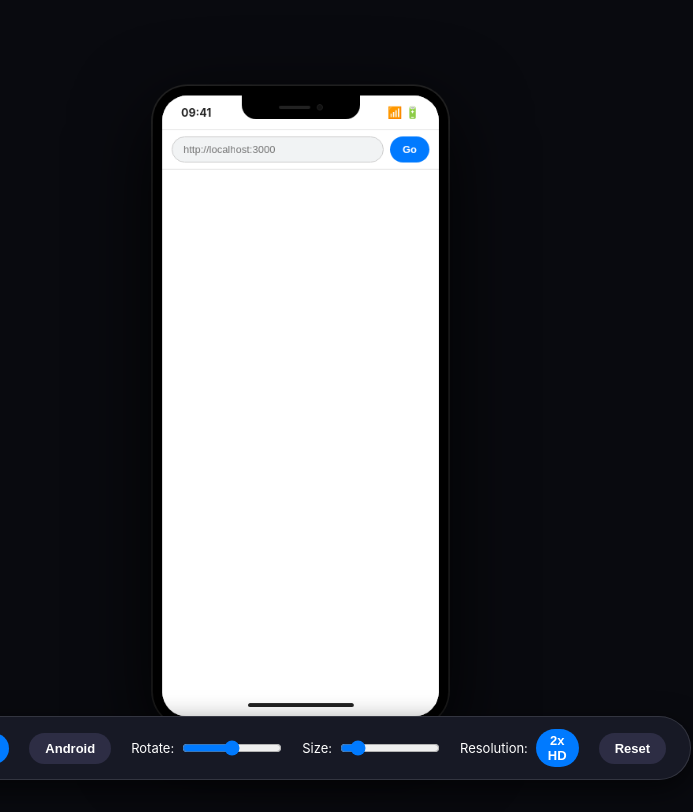
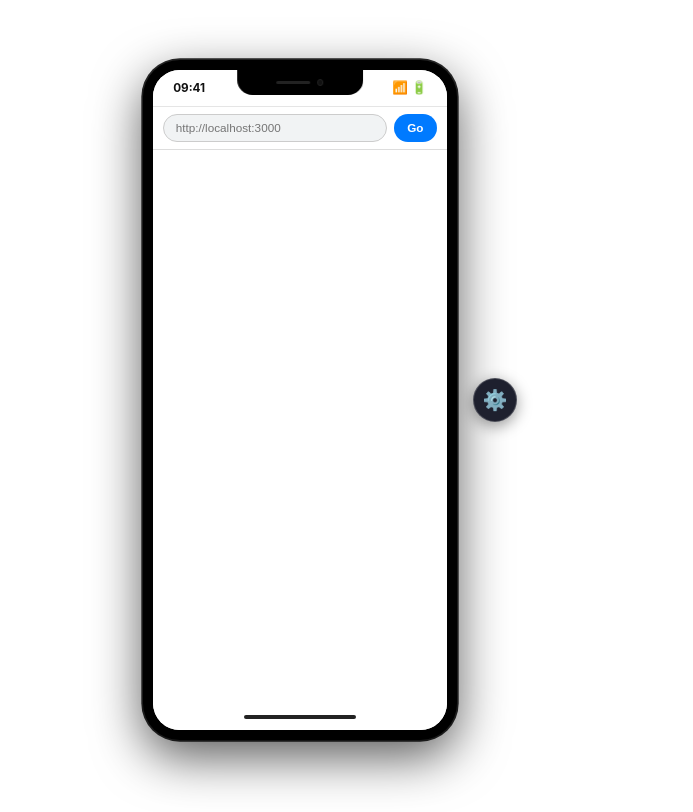
Before and after one commit to Laxus-Dreyarr/phoneEmulator, an Electron app: page phone-emulator.html in a window 600 px wide. Shown: the whole page, 693 px wide, since content can reach past the window. Drawn offline with Linux system fonts and the light colour scheme.

Commit message:
Revised 3

```diff
--- a/phone-emulator.html
+++ b/phone-emulator.html
@@ -3,57 +3,70 @@
 <head>
   <meta charset="UTF-8" />
   <meta name="viewport" content="width=device-width, initial-scale=1.0" />
-  <title>Ultra HD Mobile Emulator</title>
+  <title>Ultra HD Floating Mobile Emulator</title>
   <style>
+    :root {
+      /* Dynamic HD variables */
+      --scale: 1;
+      --rot: 0deg;
+    }
+
     * {
       margin: 0;
       padding: 0;
       box-sizing: border-box;
       -webkit-font-smoothing: antialiased;
       -moz-osx-font-smoothing: grayscale;
-      text-rendering: optimizeLegibility;
     }
+
+    /* Completely clean/transparent background like Android Studio */
     body {
-      background: #090a0f;
+      background: transparent;
       min-height: 100vh;
       display: flex;
-      flex-direction: column;
       align-items: center;
       justify-content: center;
       overflow: hidden;
-      font-family: -apple-system, BlinkMacSystemFont, "SF Pro Text", "Segoe UI", Roboto, sans-serif;
+      font-family: -apple-system, BlinkMacSystemFont, "Segoe UI", Roboto, sans-serif;
     }
 
-    /* Outer Wrapper for scaling without bitmap stretching */
-    #phone-scaler {
-      transform-origin: center center;
-      will-change: transform;
+    /* ----- MAIN WRAPPER (Tightly wraps phone like a transparent PNG) ----- */
+    #emulator-wrapper {
+      position: relative;
+      display: inline-flex;
+      align-items: center;
+      justify-content: center;
     }
 
-    #phone-container {
-      perspective: 2000px;
-      transform-origin: center center;
-      display: inline-block;
-      will-change: transform;
+    /* 3D Scene */
+    #phone-scene {
+      perspective: calc(2000px * var(--scale));
+      display: inline-flex;
+      align-items: center;
+      justify-content: center;
     }
 
-    /* ----- PHONE FRAME ----- */
+    /* ----- PHONE FRAME (Natively scaled in HD) ----- */
     #phone {
-      width: 375px;
-      height: 812px;
+      width: calc(375px * var(--scale));
+      height: calc(812px * var(--scale));
       background: #000;
-      border-radius: 44px;
-      padding: 12px;
-      box-shadow: 0 30px 100px rgba(0, 0, 0, 0.9), 0 0 0 2px #2a2a2a;
+      border-radius: calc(44px * var(--scale));
+      padding: calc(12px * var(--scale));
+      box-shadow: 0 calc(20px * var(--scale)) calc(60px * var(--scale)) rgba(0, 0, 0, 0.65),
+                  0 0 0 calc(2px * var(--scale)) #2a2a2a;
       position: relative;
       flex-shrink: 0;
+      transform: rotateY(var(--rot));
+      transform-style: preserve-3d;
+      transition: background 0.3s;
     }
 
     /* Screen area */
     #screen {
       width: 100%;
       height: 100%;
-      border-radius: 32px;
+      border-radius: calc(32px * var(--scale));
       overflow: hidden;
       background: #fff;
       display: flex;
@@ -63,21 +76,21 @@
 
     /* Status bar */
     #status-bar {
-      height: 44px;
+      height: calc(44px * var(--scale));
       background: rgba(255, 255, 255, 0.98);
       display: flex;
       align-items: center;
       justify-content: space-between;
-      padding: 0 24px;
-      font-size: 14px;
+      padding: 0 calc(24px * var(--scale));
+      font-size: calc(14px * var(--scale));
       font-weight: 600;
-      color: #222;
-      border-bottom: 1px solid #e5e5e5;
+      color: #111;
+      border-bottom: calc(1px * var(--scale)) solid #e5e5e5;
       user-select: none;
       z-index: 20;
     }
     #status-bar .time { font-weight: 700; }
-    #status-bar .icons { display: flex; gap: 6px; font-size: 15px; }
+    #status-bar .icons { display: flex; gap: calc(6px * var(--scale)); font-size: calc(15px * var(--scale)); }
 
     /* Browser area */
     #browser {
@@ -86,63 +99,59 @@
       flex-direction: column;
       background: #f8f9fa;
       position: relative;
-      overflow: hidden;
     }
 
-    /* Address bar */
+    /* HD Address bar */
     #address-bar {
       display: flex;
-      padding: 8px 12px;
-      gap: 8px;
+      padding: calc(8px * var(--scale)) calc(12px * var(--scale));
+      gap: calc(8px * var(--scale));
       background: #fff;
-      border-bottom: 1px solid #ddd;
+      border-bottom: calc(1px * var(--scale)) solid #ddd;
       z-index: 20;
     }
     #address-bar input {
       flex: 1;
-      padding: 8px 14px;
-      border: 1px solid #ccc;
-      border-radius: 20px;
-      font-size: 13px;
+      padding: calc(8px * var(--scale)) calc(14px * var(--scale));
+      border: calc(1px * var(--scale)) solid #ccc;
+      border-radius: calc(20px * var(--scale));
+      font-size: calc(14px * var(--scale));
       outline: none;
       background: #f1f3f4;
     }
     #address-bar button {
-      padding: 0 16px;
+      padding: 0 calc(16px * var(--scale));
       background: #007aff;
       color: #fff;
       border: none;
-      border-radius: 20px;
-      font-size: 13px;
+      border-radius: calc(20px * var(--scale));
+      font-size: calc(14px * var(--scale));
       font-weight: 600;
       cursor: pointer;
     }
 
-    /*
-      ULTRA HD IFRAME WRAPPER
-      Renders the webview at double density (2x DPI) and shrinks it
-      with transform to force razor-sharp vector/font anti-aliasing.
-    */
+    /* HD Webview Engine */
     #webview-container {
       flex: 1;
       width: 100%;
-      height: 100%;
       position: relative;
       overflow: hidden;
     }
-
     #webview {
-      width: 200%;
-      height: 200%;
+      position: absolute;
+      top: 0;
+      left: 0;
+      width: 375px;
+      height: calc(100% / var(--scale));
+      transform-origin: top left;
+      transform: scale(var(--scale));
       border: none;
       background: #fff;
-      transform-origin: top left;
-      transform: scale(0.5);
     }
 
     /* Home indicator */
     #home-indicator {
-      height: 30px;
+      height: calc(30px * var(--scale));
       display: flex;
       align-items: center;
       justify-content: center;
@@ -150,80 +159,157 @@
       z-index: 20;
     }
     #home-indicator .bar {
-      width: 134px;
-      height: 5px;
+      width: calc(134px * var(--scale));
+      height: calc(5px * var(--scale));
       background: #222;
-      border-radius: 3px;
+      border-radius: calc(3px * var(--scale));
     }
 
     /* Notch */
     #notch {
       position: absolute;
-      top: 12px;
+      top: calc(12px * var(--scale));
       left: 50%;
       transform: translateX(-50%);
-      width: 150px;
-      height: 30px;
+      width: calc(150px * var(--scale));
+      height: calc(30px * var(--scale));
       background: #000;
-      border-radius: 0 0 18px 18px;
+      border-radius: 0 0 calc(18px * var(--scale)) calc(18px * var(--scale));
       z-index: 30;
       display: flex;
       align-items: center;
       justify-content: center;
-      gap: 8px;
+      gap: calc(8px * var(--scale));
     }
-    #notch .speaker { width: 40px; height: 4px; background: #222; border-radius: 2px; }
-    #notch .camera { width: 8px; height: 8px; background: #111; border-radius: 50%; border: 1px solid #222; }
+    #notch .speaker {
+      width: calc(40px * var(--scale));
+      height: calc(4px * var(--scale));
+      background: #222;
+      border-radius: calc(2px * var(--scale));
+    }
+    #notch .camera {
+      width: calc(8px * var(--scale));
+      height: calc(8px * var(--scale));
+      background: #111;
+      border-radius: 50%;
+      border: calc(1px * var(--scale)) solid #222;
+    }
 
-    /* Control Panel */
-    #controls {
-      position: fixed;
-      bottom: 20px;
-      background: rgba(25, 27, 40, 0.95);
-      backdrop-filter: blur(12px);
-      -webkit-backdrop-filter: blur(12px);
-      padding: 12px 24px;
-      border-radius: 40px;
-      display: flex;
-      gap: 20px;
-      align-items: center;
-      border: 1px solid rgba(255,255,255,0.12);
-      z-index: 1000;
-      box-shadow: 0 10px 30px rgba(0,0,0,0.6);
-    }
-    #controls label {
-      color: #fff;
-      font-size: 13px;
+    /* Android Mode Override */
+    #phone.android { border-radius: calc(32px * var(--scale)); background: #1a1a1a; }
+    #phone.android #notch { display: none; }
+    #phone.android #status-bar { background: rgba(240, 240, 240, 0.9); }
+    #phone.android #address-bar button { background: #34a853; }
+    #phone.android #home-indicator .bar { width: calc(48px * var(--scale)); background: #666; }
+
+    /* ----- FLOATING RIGHT SIDE CONTROLS MENU ----- */
+    #controls-container {
+      position: absolute;
+      right: calc(-60px); /* Positioned directly on the right edge of the phone */
+      top: 50%;
+      transform: translateY(-50%);
       display: flex;
       align-items: center;
-      gap: 8px;
+      z-index: 1000;
     }
-    #controls input[type="range"] {
-      width: 100px;
-      accent-color: #007aff;
+
+    /* Single Control Trigger Button */
+    #controls-toggle {
+      width: 44px;
+      height: 44px;
+      border-radius: 50%;
+      background: #1e202e;
+      color: #fff;
+      border: 1px solid rgba(255, 255, 255, 0.2);
+      box-shadow: 0 4px 15px rgba(0,0,0,0.4);
+      display: flex;
+      align-items: center;
+      justify-content: center;
+      font-size: 20px;
+      cursor: pointer;
+      transition: transform 0.2s, background 0.2s;
     }
-    #controls button {
-      padding: 8px 16px;
+    #controls-toggle:hover {
+      background: #007aff;
+      transform: scale(1.08);
+    }
+
+    /* Popout Panel */
+    #controls-panel {
+      position: absolute;
+      left: 54px;
+      background: rgba(20, 22, 30, 0.95);
+      backdrop-filter: blur(12px);
+      padding: 16px;
+      border-radius: 20px;
+      display: flex;
+      flex-direction: column;
+      gap: 14px;
+      border: 1px solid rgba(255,255,255,0.12);
+      box-shadow: 0 10px 30px rgba(0,0,0,0.6);
+      opacity: 0;
+      pointer-events: none;
+      transform: translateX(-10px) scale(0.95);
+      transition: all 0.2s ease-out;
+      width: 180px;
+    }
+
+    #controls-panel.open {
+      opacity: 1;
+      pointer-events: auto;
+      transform: translateX(0) scale(1);
+    }
+
+    #controls-panel .theme-group {
+      display: flex;
+      gap: 6px;
+    }
+    #controls-panel .theme-group button {
+      flex: 1;
+      padding: 6px 0;
       border: none;
-      border-radius: 20px;
-      font-size: 13px;
+      border-radius: 12px;
+      font-size: 12px;
       font-weight: 600;
       cursor: pointer;
       background: #2d2d44;
       color: #fff;
     }
-    #controls button.active { background: #007aff; }
+    #controls-panel .theme-group button.active { background: #007aff; }
 
-    /* Android Mode Override */
-    #phone.android #notch { display: none; }
-    #phone.android #home-indicator .bar { width: 48px; background: #666; }
+    #controls-panel label {
+      color: #aaa;
+      font-size: 11px;
+      text-transform: uppercase;
+      letter-spacing: 0.5px;
+      display: flex;
+      flex-direction: column;
+      gap: 6px;
+    }
+    #controls-panel input[type="range"] {
+      width: 100%;
+      accent-color: #007aff;
+    }
+
+    #controls-panel #reset-btn {
+      padding: 8px;
+      border: none;
+      border-radius: 12px;
+      font-size: 12px;
+      font-weight: 600;
+      cursor: pointer;
+      background: #333;
+      color: #fff;
+    }
+    #controls-panel #reset-btn:hover { background: #444; }
   </style>
 </head>
 <body>
 
-  <!-- Scaler Wrapper: Handles Size without destroying DPI -->
-  <div id="phone-scaler">
-    <div id="phone-container">
+  <!-- Emulator Wrapper (PNG style fit) -->
+  <div id="emulator-wrapper">
+
+    <div id="phone-scene">
       <div id="phone" class="iphone">
         <div id="notch">
           <span class="speaker"></span>
@@ -239,7 +325,6 @@
               <input type="text" id="url-input" placeholder="http://localhost:3000" />
               <button id="go-btn">Go</button>
             </div>
-            <!-- HD Super-Sampling Container -->
             <div id="webview-container">
               <iframe id="webview" src="about:blank"></iframe>
             </div>
@@ -250,26 +335,29 @@
         </div>
       </div>
     </div>
-  </div>
 
-  <!-- Interactive Controls Panel -->
-  <div id="controls">
-    <button id="theme-iphone" class="active">iPhone</button>
-    <button id="theme-android">Android</button>
+    <!-- Right Side Floating Button & Controls -->
+    <div id="controls-container">
+      <button id="controls-toggle" title="Toggle Controls">⚙️</button>
 
-    <label>Rotate:
-      <input type="range" id="rotate-slider" min="-90" max="90" value="0" />
-    </label>
+      <div id="controls-panel">
+        <div class="theme-group">
+          <button id="theme-iphone" class="active">iPhone</button>
+          <button id="theme-android">Android</button>
+        </div>
 
-    <label>Size:
-      <input type="range" id="scale-slider" min="0.5" max="3.0" step="0.05" value="1.0" />
-    </label>
+        <label>Rotate
+          <input type="range" id="rotate-slider" min="-60" max="60" value="0" />
+        </label>
 
-    <label>Resolution:
-      <button id="dpi-toggle" style="background:#007aff; padding:4px 12px;">2x HD</button>
-    </label>
+        <label>Scale
+          <input type="range" id="scale-slider" min="0.5" max="3.0" step="0.05" value="1.0" />
+        </label>
 
-    <button id="reset-btn">Reset</button>
+        <button id="reset-btn">Reset</button>
+      </div>
+    </div>
+
   </div>
 
   <script>
@@ -282,68 +370,43 @@
       const themeAndroid = document.getElementById('theme-android');
       const rotateSlider = document.getElementById('rotate-slider');
       const scaleSlider = document.getElementById('scale-slider');
-      const dpiToggle = document.getElementById('dpi-toggle');
       const resetBtn = document.getElementById('reset-btn');
-      const phoneContainer = document.getElementById('phone-container');
-      const phoneScaler = document.getElementById('phone-scaler');
+      const controlsToggle = document.getElementById('controls-toggle');
+      const controlsPanel = document.getElementById('controls-panel');
+      const root = document.documentElement;
 
       let currentRot = 0;
       let userScale = 1.0;
       let manualSizeOverride = false;
-      let dpiMultiplier = 2; // Default 2x HD Supersampling
 
-      // HD Resolution Multiplier Logic
-      function updateDpi() {
-        if (dpiMultiplier === 1) {
-          webview.style.width = '100%';
-          webview.style.height = '100%';
-          webview.style.transform = 'none';
-          dpiToggle.textContent = '1x SD';
-          dpiToggle.style.background = '#555';
-        } else if (dpiMultiplier === 2) {
-          webview.style.width = '200%';
-          webview.style.height = '200%';
-          webview.style.transform = 'scale(0.5)';
-          dpiToggle.textContent = '2x HD';
-          dpiToggle.style.background = '#007aff';
-        } else if (dpiMultiplier === 3) {
-          webview.style.width = '300%';
-          webview.style.height = '300%';
-          webview.style.transform = 'scale(0.333333)';
-          dpiToggle.textContent = '3x Ultra HD';
-          dpiToggle.style.background = '#34c759';
+      // Toggle Controls Flyout Panel
+      controlsToggle.addEventListener('click', (e) => {
+        e.stopPropagation();
+        controlsPanel.classList.toggle('open');
+      });
+
+      // Close controls panel when clicking outside
+      document.addEventListener('click', (e) => {
+        if (!controlsPanel.contains(e.target) && e.target !== controlsToggle) {
+          controlsPanel.classList.remove('open');
         }
-      }
-
-      dpiToggle.addEventListener('click', function() {
-        dpiMultiplier = dpiMultiplier === 1 ? 2 : (dpiMultiplier === 2 ? 3 : 1);
-        updateDpi();
       });
 
       function calculateAutoFitScale() {
         if (manualSizeOverride) return userScale;
-
-        const phoneWidth = 375;
-        const phoneHeight = 812;
-        const margin = 160;
-
+        const phoneWidth = 375, phoneHeight = 812, margin = 120;
         const scaleX = (window.innerWidth - margin) / phoneWidth;
         const scaleY = (window.innerHeight - margin) / phoneHeight;
-
         return Math.min(scaleX, scaleY);
       }
 
       function applyTransform() {
         const activeScale = manualSizeOverride ? userScale : calculateAutoFitScale();
-
         if (!manualSizeOverride) {
           scaleSlider.value = activeScale.toFixed(2);
         }
-
-        // Apply scale to wrapper to prevent breaking frame perspective
-        phoneScaler.style.transform = `scale(${activeScale})`;
-        // Apply 3D rotation separately
-        phoneContainer.style.transform = `rotateY(${currentRot}deg)`;
+        root.style.setProperty('--scale', activeScale);
+        root.style.setProperty('--rot', `${currentRot}deg`);
       }
 
       scaleSlider.addEventListener('input', function() {
@@ -361,17 +424,13 @@
         manualSizeOverride = false;
         currentRot = 0;
         rotateSlider.value = 0;
-        dpiMultiplier = 2;
-        updateDpi();
         applyTransform();
       });
 
       function navigate() {
         let url = urlInput.value.trim();
         if (!url) return;
-        if (!/^https?:\/\//i.test(url)) {
-          url = 'https://' + url;
-        }
+        if (!/^https?:\/\//i.test(url)) url = 'https://' + url;
         webview.src = url;
       }
 
@@ -391,10 +450,7 @@
       });
 
       window.addEventListener('resize', applyTransform);
-      window.addEventListener('load', () => {
-        updateDpi();
-        applyTransform();
-      });
+      window.addEventListener('load', applyTransform);
     })();
   </script>
 </body>
```
